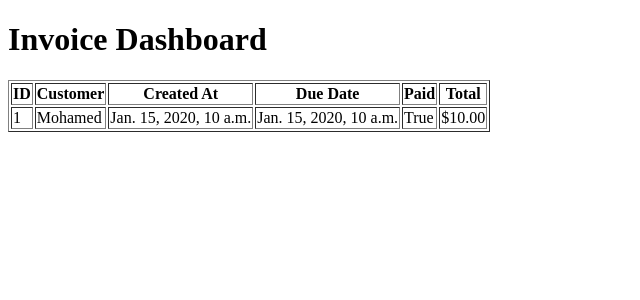
After one commit to allan-nganga/job_card_system, a Django app: page /dashboard/ in a window 1280 px wide. The commit adds this page. Shown: the top 300 px of the page, without its empty margins (0-640 px from the left). Run offline with Django 5.2, Linux system fonts and the light colour scheme; data comes from the database, SQL or seed files in the repository; both versions use the stored data as it was after the commit; tables that the repository leaves empty hold one stand-in row (values such as "Sample post").

Commit message:
added a dashboard

```diff
--- a/invoice_generator/admin.py
+++ b/invoice_generator/admin.py
@@ -1,5 +1,6 @@
 from django.contrib import admin
-from .models import Invoice
+from .models import Invoice, Client
 
 # Register your models here.
 admin.site.register(Invoice)
+admin.site.register(Client)
--- a/invoice_generator/models.py
+++ b/invoice_generator/models.py
@@ -1,15 +1,21 @@
 from django.db import models
 
-# Create your models here.
+class Client(models.Model):
+    name = models.CharField(max_length=200)
+    email = models.EmailField()
+    address = models.TextField()
+    company_name = models.CharField(max_length= 200)
+
+    def __str__(self):
+        return self.name
+
 class Invoice(models.Model):
-    invoice_number = models.CharField(max_length=20)
-    pub_date = models.DateTimeField("date published")
-    due_date = models.DateField("due date")
-    client_name = models.CharField(max_length=100)
-    client_email = models.EmailField(max_length=200)
-    company_name = models.CharField(max_length=100)
-    company_address = models.CharField(max_length=100)
+    customer = models.ForeignKey(Client, on_delete=models.CASCADE)
+    created_at = models.DateTimeField(auto_now_add=True)
+    due_date = models.DateTimeField()
+    description = models.TextField(max_length=200)
+    paid = models.BooleanField(default=False)
     total = models.DecimalField(max_digits=10, decimal_places=2)
 
     def __str__(self):
-        return self.number
+        return f"Invoice {self.id} for {self.client}"
--- /dev/null
+++ b/invoice_generator/templates/invoices/dashboard.html
@@ -0,0 +1,33 @@
+<!DOCTYPE html>
+<html>
+<head>
+    <title>Invoice Dashboard</title>
+</head>
+<body>
+    <h1>Invoice Dashboard</h1>
+    <table border="1">
+        <thead>
+            <tr>
+                <th>ID</th>
+                <th>Customer</th>
+                <th>Created At</th>
+                <th>Due Date</th>
+                <th>Paid</th>
+                <th>Total</th>
+            </tr>
+        </thead>
+        <tbody>
+            {% for invoice in invoices %}
+            <tr>
+                <td>{{ invoice.id }}</td>
+                <td>{{ invoice.customer.name }}</td>
+                <td>{{ invoice.created_at }}</td>
+                <td>{{ invoice.due_date }}</td>
+                <td>{{ invoice.paid }}</td>
+                <td>${{ invoice.total }}</td>
+            </tr>
+            {% endfor %}
+        </tbody>
+    </table>
+</body>
+</html>
--- a/invoice_generator/urls.py
+++ b/invoice_generator/urls.py
@@ -1,7 +1,10 @@
 from django.urls import path
-from .views import generate_invoice_pdf,invoice
+from .views import generate_invoice_pdf,invoice, dashboard
+
+app_name = 'invoice_generator'
 
 urlpatterns = [
+    path('', dashboard, name='dashboard'),
     path('invoice/', invoice, name='invoice'),
     path('invoice/<int:invoice_id>/pdf/', generate_invoice_pdf, name='generate_pdf_invoice'),
 ]
--- a/invoice_generator/views.py
+++ b/invoice_generator/views.py
@@ -37,6 +37,11 @@ def generate_invoice(request):
         return render(request, 'invoice/invoice_list.html', {'form': form})
 
 # invoice list view function
-def invoice_list(request):
+# def invoice_list(request):
+  #   invoices = Invoice.objects.all()
+  #   return render(request, 'invoices/invoice_list.html', {'invoices': invoices})
+
+# Dashboard function
+def dashboard(request):
     invoices = Invoice.objects.all()
-    return render(request, 'invoices/invoice_list.html', {'invoices': invoices})
+    return render(request, 'invoices/dashboard.html', {'invoices': invoices})
--- a/job_card_system/settings.py
+++ b/job_card_system/settings.py
@@ -125,5 +125,5 @@ STATIC_URL = 'static/'
 DEFAULT_AUTO_FIELD = 'django.db.models.BigAutoField'
 
 # To redirect user upon successful login
-LOGIN_REDIRECT_URL = 'invoice_generator:invoice_list'
+LOGIN_REDIRECT_URL = '/admin/'
 LOGOUT_REDIRECT_URL = 'login:login'
--- a/job_card_system/urls.py
+++ b/job_card_system/urls.py
@@ -22,10 +22,12 @@ from django.conf.urls.static import static
 urlpatterns = [
     path('admin/', admin.site.urls),
     path('', include(('login.urls', 'login'), 'login')),
+    path('', include(('invoice_generator.urls', 'invoice_generator'), 'invoice')),
     # path('', invoice.asview(), name='invoice')
     # path('invoice/', include(('invoice_generator.urls', 'invoice_generator'), 'invoice_generator')),
 ] + static(settings.STATIC_URL)
 
 urlpatterns += [
     path('', include('invoice_generator.urls')),
+    path('dashboard/', include('invoice_generator.urls')),
 ]
--- a/login/views.py
+++ b/login/views.py
@@ -4,7 +4,9 @@ from django.contrib.auth.decorators import login_required
 
 @login_required
 def home(request):
-    return render(request, 'home.html', {})
+    return render(request, 'admin/')
+# def home(request):
+  #   return render(request, 'home.html', {})
 
 def authView(request):
     if request.method == 'POST':
```
Also changed, not shown: invoice_generator/forms.py (+5 -2 lines), invoice_generator/templates/invoices/invoice_template.html (renamed from login/templates/invoices/invoice_template.html, +5 -4 lines), db.sqlite3, invoice_generator/migrations/0001_initial.py (added), invoice_generator/templates/invoices/generate_invoice.html (added), invoice_generator/templates/invoices/invoice_list.html (added).
